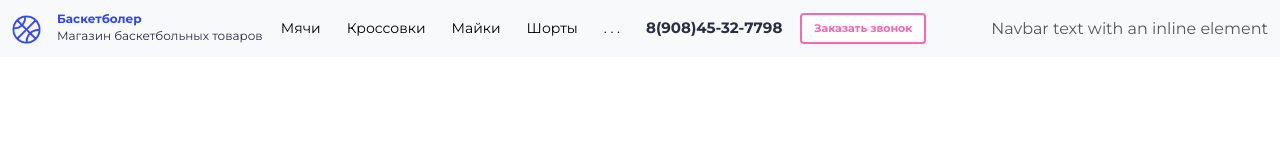
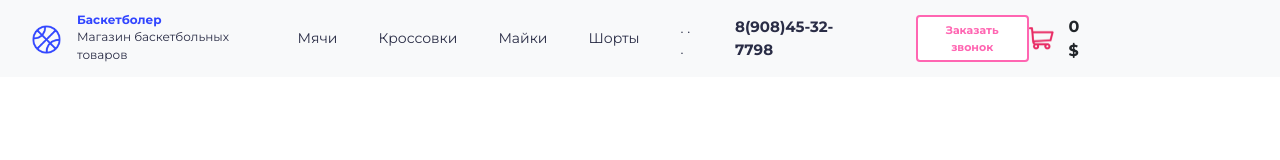
Before and after one commit to Forest-m4/basketballer_website, a plain HTML site: page index.html in a window 1280 px wide. Drawn offline with nearby package versions, Linux system fonts and the light colour scheme.

Commit message:
Добавлена корзина с суммой товаров

```diff
--- a/css/main.css
+++ b/css/main.css
@@ -1,6 +1,8 @@
 .logo {
   width: 29px;
   height: auto;
+  margin-left: 20px;
+
 }
 
 body {
@@ -30,13 +32,14 @@ body {
 
 .nav-menu, .navbar-nav {
   display: flex;
-  gap: 10px; /* расстояние между элементами */
+  gap: 25px; /* расстояние между элементами */
   align-items: center;
 }
 
 .nav-link {
   text-decoration: none;
-  color: black;
+    color: rgba(42, 45, 70, 1);
+
   font-family: 'Montserrat', sans-serif;
   font-size: 14px;
 }
@@ -44,6 +47,7 @@ body {
 color: rgb(49, 69, 255); /* синий цвет при наведении у мяча и тп*/
 }
 .my-btn {
+  margin-left: 25px;
   background-color: white;
   color: #ff66b2;
   font-family: 'Montserrat', sans-serif;
@@ -54,9 +58,25 @@ color: rgb(49, 69, 255); /* синий цвет при наведении у м
   border-radius: 4px;
   cursor: pointer;
   transition: all 0.3s ease;
+
 }
 
 .my-btn:hover {
   background-color: #ff66b2;
   color: white;
 }
+.cart {
+  display: flex;
+  align-items: center;
+  gap: 15px; /* расстояние между иконкой и суммой */
+  font-family: 'Montserrat', sans-serif;
+  font-weight: 700;
+  margin-right: 177px;
+
+  }
+
+.cart-icon {
+  width: 25px;
+  height: auto;
+  cursor: pointer;
+}
--- a/index.html
+++ b/index.html
@@ -5,6 +5,7 @@
     <link href="https://cdn.jsdelivr.net/npm/bootstrap@5.3.8/dist/css/bootstrap.min.css" rel="stylesheet"
     integrity="sha384-sRIl4kxILFvY47J16cr9ZwB07vP4J8+LH7qKQnuqkuIAvNWLzeN8tE5YBujZqJLB" crossorigin="anonymous">
 <link rel="stylesheet" href="css/main.css">
+<link rel="stylesheet" href="js/cart.js">
 <title>Basketballer</title>
 <link href="https://fonts.googleapis.com/css2?family=Montserrat:wght@400;700&display=swap" rel="stylesheet">
 
@@ -36,7 +37,10 @@
               <button class="my-btn" type="button">Заказать звонок</button>
             </li>
           </ul>
-          <span class="navbar-text">Navbar text with an inline element</span>
+           <div class="cart">
+        <img src="images/ui/store.png" alt="Корзина" class="cart-icon">
+        <span class="cart-count">0 $</span>
+      </div>
         </div>
       </div>
     </nav>
--- /dev/null
+++ b/js/cart.js
@@ -0,0 +1,10 @@
+let total = 0;
+const totalEl = document.querySelector('.cart-total');
+
+document.querySelectorAll('.add-to-cart').forEach(btn => {
+  btn.addEventListener('click', () => {
+    const price = parseInt(btn.getAttribute('data-price'));
+    total += price;
+    totalEl.textContent = total + ' ₽';
+  });
+});
```
